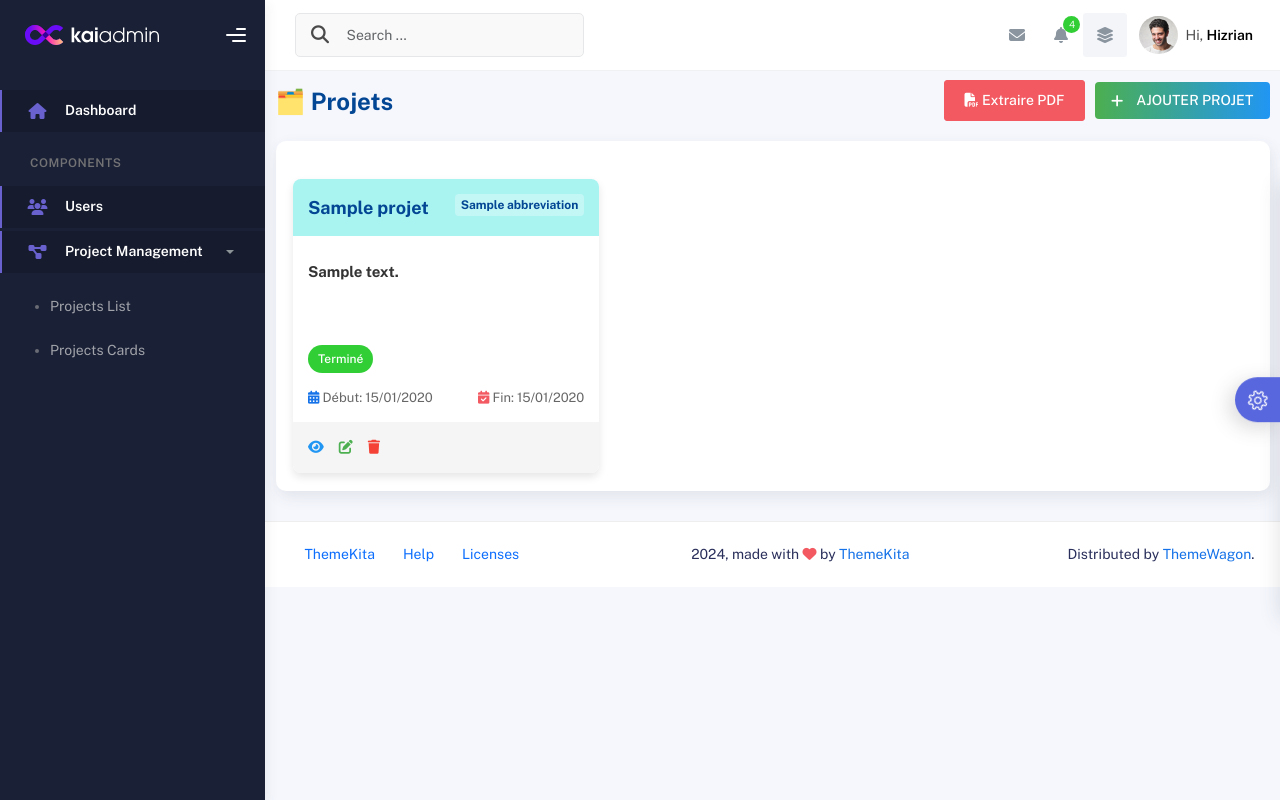
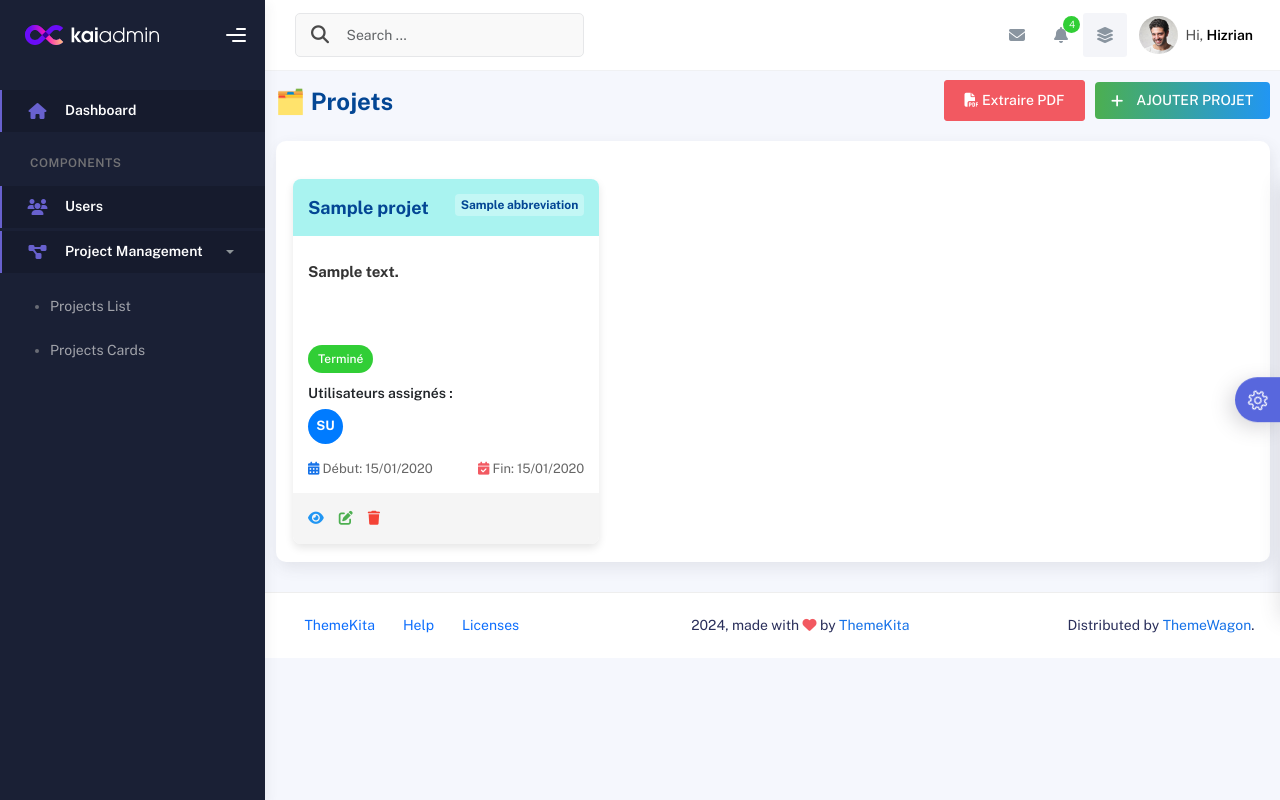
Before and after one commit to maryem444/evolvify-web, a Symfony app: template templates/projets/cards.html.twig in a window 1280 px wide. Run offline with Twig, Linux system fonts and the light colour scheme; the template is opened without the code that fills it: most values are stand-ins (such as "Sample title", 1, 10 or a date in 2020); some libraries are stand-ins or nearby versions.

Commit message:
add assigned user project cards

```diff
--- a/templates/projets/cards.html.twig
+++ b/templates/projets/cards.html.twig
@@ -275,6 +275,28 @@
 									{% endif %}
 								</div>
 
+								<div style="margin-top: 10px;">
+									<strong>Utilisateurs assignés :</strong>
+									<div style="display: flex; flex-wrap: wrap; gap: 8px; margin-top: 5px;">
+										{% for user in projet.assignedUsers %}
+											{% set initials = '' %}
+											{% if user.firstname and user.lastname %}
+												{% set initials = user.firstname|first|upper ~ user.lastname|first|upper %}
+											{% else %}
+												{% set initials = 'N/A' %}
+											{% endif %}
+
+											{% set colors = ['#007bff', '#28a745', '#dc3545', '#ffc107', '#17a2b8'] %}
+											{% set color = colors[loop.index0 % colors|length] %}
+
+											<div style="width: 35px; height: 35px; background-color: {{ color }}; color: white; display: flex; justify-content: center; align-items: center; border-radius: 50%; font-weight: bold; font-size: 13px;" title="{{ user.firstname }} {{ user.lastname }}">
+												{{ initials }}
+											</div>
+										{% endfor %}
+									</div>
+								</div>
+
+
 								<div class="project-dates">
 									<div>
 										<i class="fas fa-calendar-alt text-primary"></i>
--- a/templates/projets/pdf.html.twig
+++ b/templates/projets/pdf.html.twig
@@ -63,8 +63,6 @@
 						<td>{{ projet.abbreviation }}</td>
 						<td>{{ projet.description }}</td>
 						<td>{{ projet.status ? projet.status.value : 'Inconnu' }}</td>
-						<td>{{ projet.starterAt ? projet.starterAt|date('d/m/Y') : '-' }}</td>
-						<td>{{ projet.endDate ? projet.endDate|date('d/m/Y') : '-' }}</td>
 						<td>
 							{% for user in projet.assignedUsers %}
 								{{ user.firstname }}
@@ -73,6 +71,8 @@
 								{% endif %}
 							{% endfor %}
 						</td>
+						<td>{{ projet.starterAt ? projet.starterAt|date('d/m/Y') : '-' }}</td>
+						<td>{{ projet.endDate ? projet.endDate|date('d/m/Y') : '-' }}</td>
 					</tr>
 				{% endfor %}
 			</tbody>
```
Also changed, not shown: public/uploads/67f0fb483e0a0.png (added).
